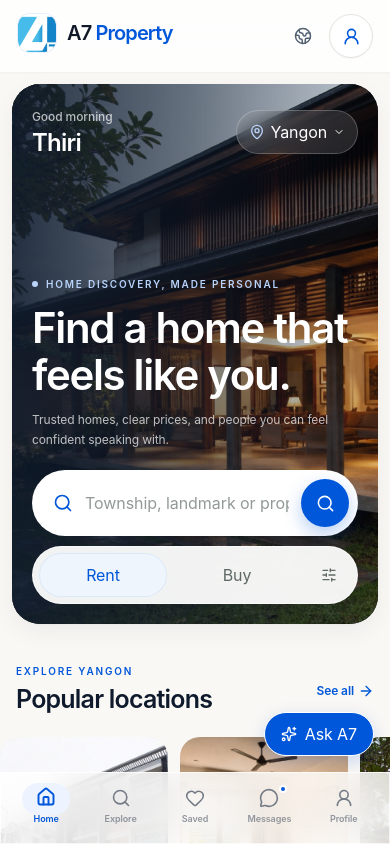
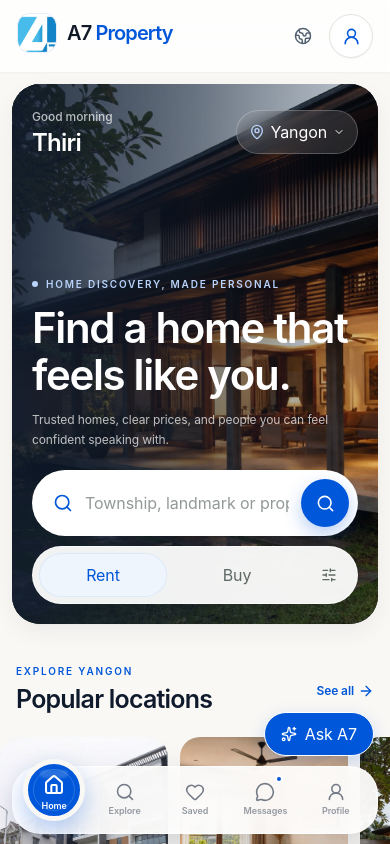
Before and after one commit to aungpyaeheinofficial-pixel/A7-Property-Mobile-V3-, a Next.js app: page / in a window 390 px wide. Shown: the top 844 px of the page. Built offline with nearby package versions, Linux system fonts and the light colour scheme.

Commit message:
add liquid bubble mobile navigation

```diff
--- a/components/layout/mobile-bottom-nav.tsx
+++ b/components/layout/mobile-bottom-nav.tsx
@@ -37,7 +37,7 @@ function MobileBottomNav() {
 
   return (
     <nav
-      className="a7-glass fixed inset-x-0 bottom-0 z-[80] grid h-[72px] grid-cols-5 border-x-0 border-b-0 px-2 pb-[max(.375rem,env(safe-area-inset-bottom))] pt-1 shadow-[0_-4px_20px_rgba(15,27,45,.055)] lg:hidden"
+      className="fixed inset-x-3 bottom-[max(.625rem,env(safe-area-inset-bottom))] z-[80] mx-auto grid h-[68px] max-w-[520px] grid-cols-5 rounded-[28px] border border-white/80 bg-white/92 px-1.5 shadow-[0_16px_42px_rgba(15,27,45,.16)] backdrop-blur-xl lg:hidden"
       aria-label={tx("Primary mobile navigation", "မိုဘိုင်းအဓိက လမ်းညွှန်")}
     >
       {items.map((item) => {
@@ -49,16 +49,26 @@ function MobileBottomNav() {
             href={item.href}
             aria-current={active ? "page" : undefined}
             className={cn(
-              "relative flex min-w-0 flex-col items-center justify-center gap-1 rounded-[14px] px-1 text-[9px] font-semibold transition-[color,transform] duration-200 active:scale-[.96]",
-              active ? "text-a7-blue" : "text-[#747B86]",
+              "relative flex min-w-0 flex-col items-center justify-center gap-0.5 rounded-[20px] px-0.5 text-[9px] font-semibold transition-[color,transform] duration-200 active:scale-[.96]",
+              active ? "text-white" : "text-[#747B86] hover:text-a7-blue",
             )}
           >
-            {active && <motion.span layoutId="a7-mobile-nav-indicator" className="absolute top-1.5 h-8 w-12 rounded-full bg-[#EDF4FF]" transition={reduceMotion ? { duration: 0 } : a7Motion.spring} aria-hidden="true" />}
-            <motion.span animate={reduceMotion ? undefined : { y: active ? -1 : 0 }} transition={reduceMotion ? { duration: 0 } : a7Motion.base} className="relative z-10 grid place-items-center">
-              <Icon className={cn("size-[20px] transition-[color,fill] duration-200", active && item.id === "saved" && "fill-a7-blue")} strokeWidth={active ? 2.3 : 1.9} />
+            {active && (
+              <motion.span
+                layoutId="a7-mobile-nav-bubble"
+                className="absolute -top-2 left-[calc(50%-31px)] size-[62px] rounded-full border-[5px] border-[#FAF8F5] bg-a7-blue shadow-[0_10px_24px_rgba(0,87,217,.3)]"
+                transition={reduceMotion ? { duration: 0 } : { type: "spring", stiffness: 440, damping: 34, mass: 0.72 }}
+                aria-hidden="true"
+              >
+                <span className="absolute inset-[5px] rounded-full border border-white/16" />
+                <span className="absolute left-1/2 top-1.5 h-2 w-7 -translate-x-1/2 rounded-full bg-white/16 blur-[1px]" />
+              </motion.span>
+            )}
+            <motion.span animate={reduceMotion ? undefined : { y: active ? -7 : 0, scale: active ? 1.06 : 1 }} transition={reduceMotion ? { duration: 0 } : a7Motion.spring} className="relative z-10 grid place-items-center">
+              <Icon className={cn("size-[20px] transition-[color,fill] duration-200", active && item.id === "saved" && "fill-current")} strokeWidth={active ? 2.3 : 1.9} />
             </motion.span>
-            <motion.span animate={reduceMotion ? undefined : { opacity: active ? 1 : 0.78 }} className="relative z-10 truncate">{isMyanmar ? item.labelMy : item.label}</motion.span>
-            {item.id === "messages" && <span className="absolute right-[26%] top-2 z-20 size-2 rounded-full border-2 border-white bg-a7-blue" aria-hidden="true" />}
+            <motion.span animate={reduceMotion ? undefined : { y: active ? -5 : 0, opacity: active ? 1 : 0.76 }} transition={reduceMotion ? { duration: 0 } : a7Motion.base} className="relative z-10 max-w-full truncate px-0.5">{isMyanmar ? item.labelMy : item.label}</motion.span>
+            {item.id === "messages" && <span className={cn("absolute right-[25%] top-2 z-20 size-2 rounded-full border-2", active ? "border-a7-blue bg-white" : "border-white bg-a7-blue")} aria-hidden="true" />}
           </Link>
         );
       })}
```
